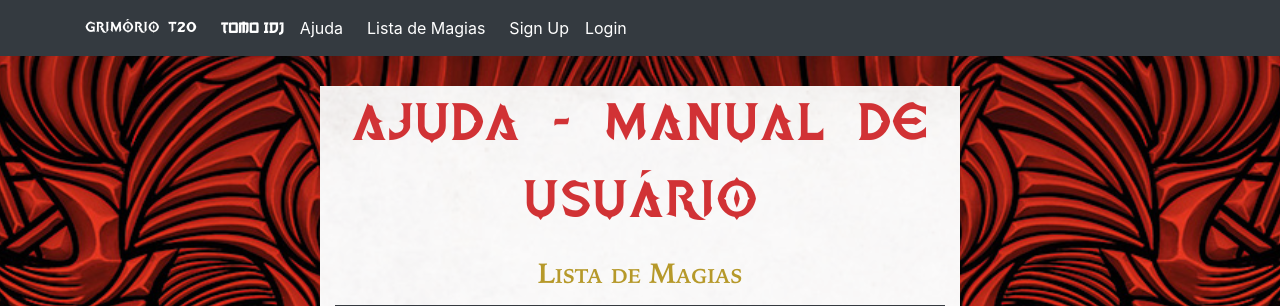
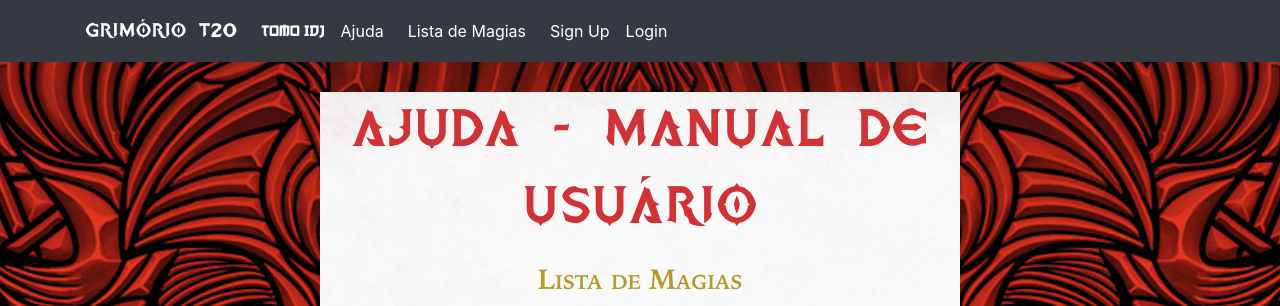
Before and after one commit to edumarques687/grimorio_t20, a Django app: page /help/ in a window 1280 px wide. Shown: the top 306 px of the page. Run offline with Django 3.2, Linux system fonts and the light colour scheme; some libraries are stand-ins or nearby versions.

Commit message:
Sizing up the logo

```diff
--- a/homepage/templates/homepage/base.html
+++ b/homepage/templates/homepage/base.html
@@ -34,7 +34,7 @@
         </style>
         <nav class="navbar navbar-expand-lg navbar-dark bg-dark">
             <div class="container">
-                <a class="navbar-brand" href="{% url 'about' %}" style="font-family: 'tormenta20'; font-size: 110%">Grimório T20</a>
+                <a class="navbar-brand" href="{% url 'about' %}" style="font-family: 'tormenta20'; font-size: 150%">Grimório T20</a>
                 <button class="navbar-toggler" data-bs-toggle="collapse" data-bs-target="#mainNav" aria-controls="mainNav" aria-expanded="false">
                     <span class="navbar-toggler-icon"></span>
                 </button>
```
